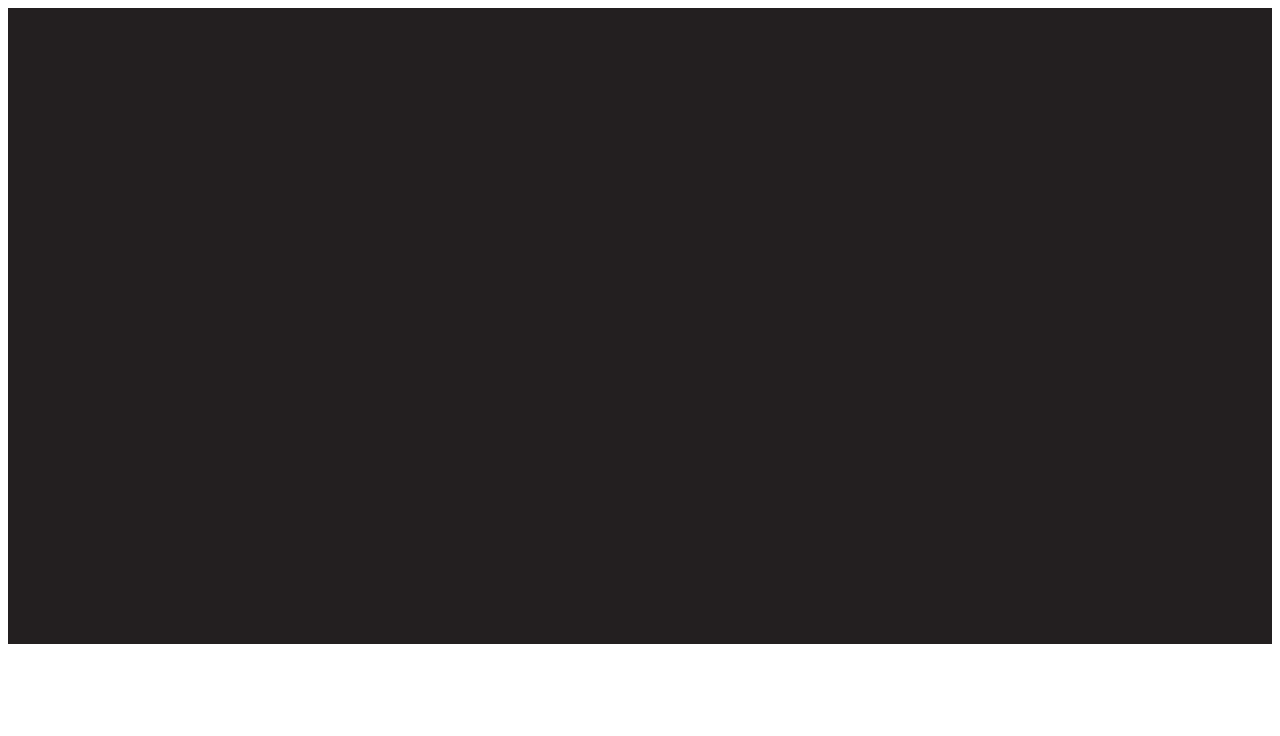
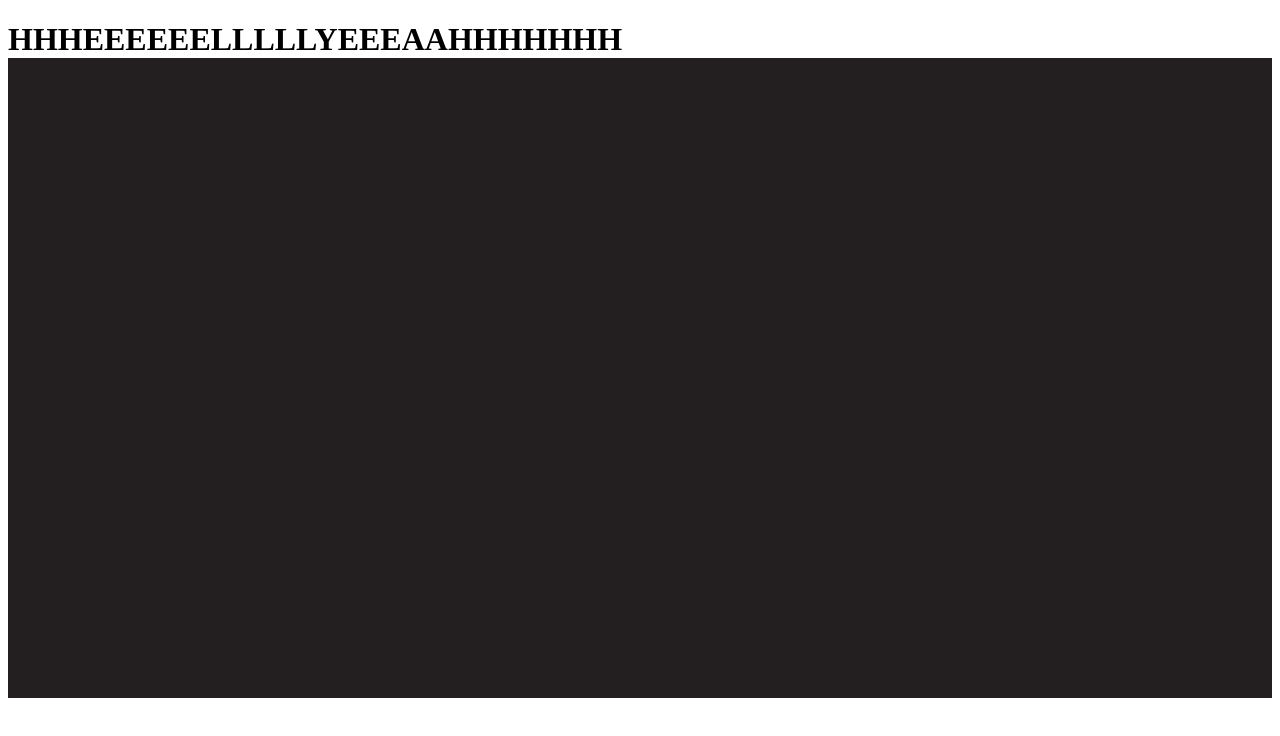
Before and after one commit to troytaylorw/lilbump, a plain HTML site: page index.html in a window 1280 px wide. Drawn offline with Linux system fonts and the light colour scheme; no server answers.

Commit message:
Update index.html

```diff
--- a/index.html
+++ b/index.html
@@ -13,6 +13,9 @@
     </script>
   </head>
   <body>
+    <h1>
+      HHHEEEEEELLLLLYEEEAAHHHHHHH
+      </hi>
     <div id="unityContainer"></div
     </div>
   </body>
```
